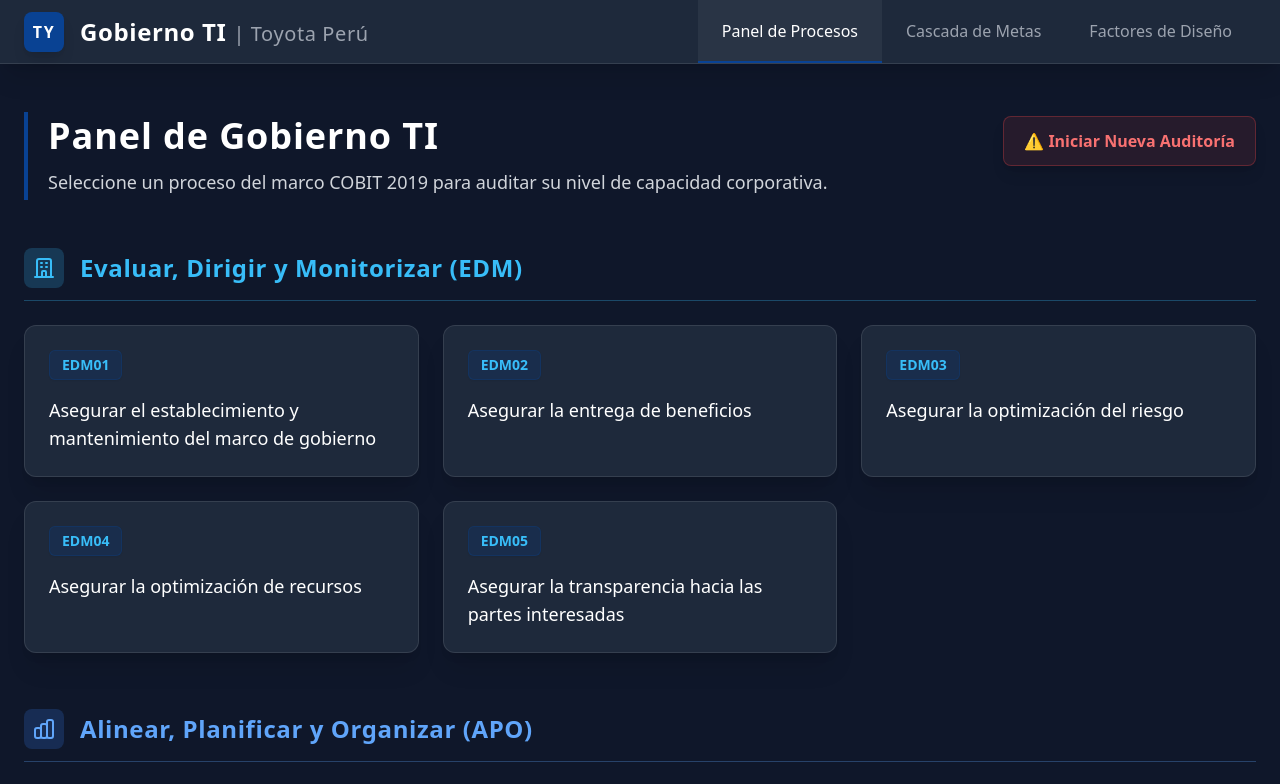
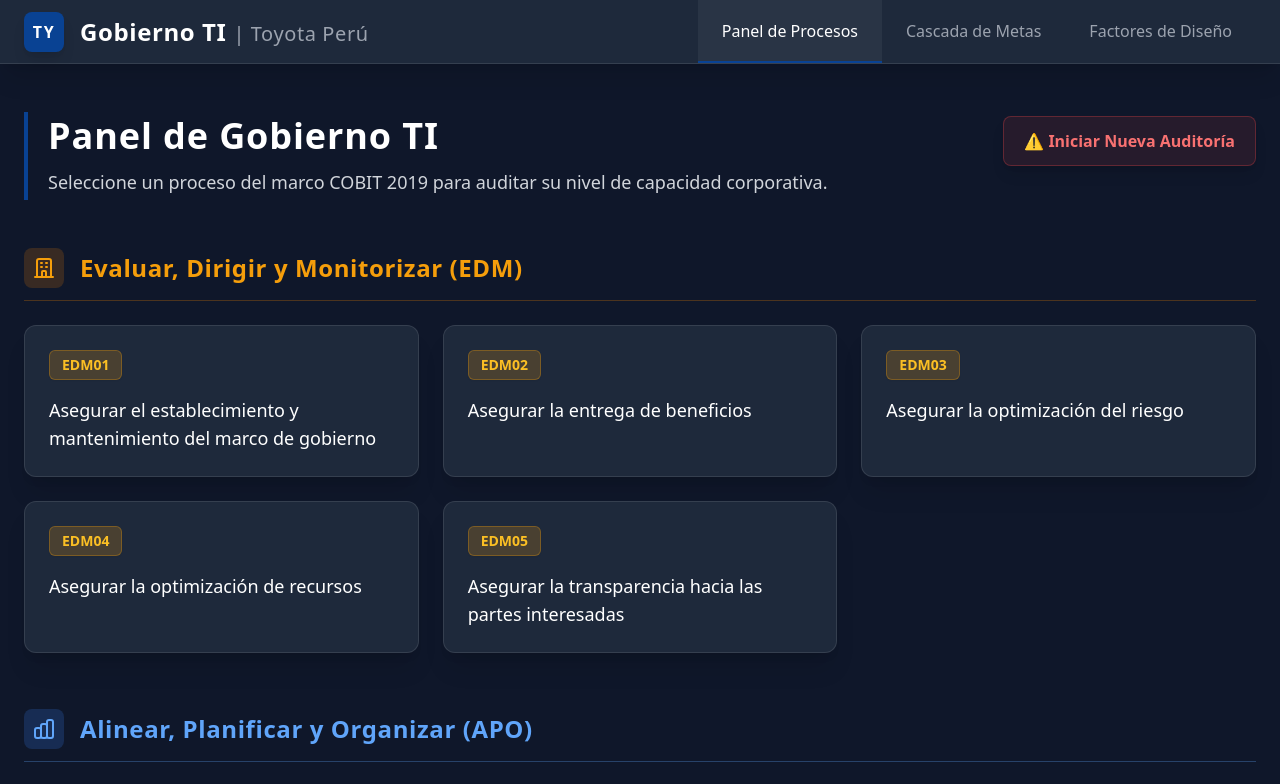
Before and after one commit to luis09u/gobierno-frontend, a React (Vite) app: page / in a window 1280 px wide. Shown: the top 784 px of the page. Built offline with nearby package versions, Linux system fonts and the light colour scheme.

Commit message:
inicio bai2

```diff
--- a/src/pages/PanelPrincipal.jsx
+++ b/src/pages/PanelPrincipal.jsx
@@ -77,14 +77,20 @@ export default function PanelPrincipal() {
 
       {/* DOMINIO EDM */}
       <div className="mb-14">
-        <div className="flex items-center gap-4 mb-6 border-b border-brand-accent/30 pb-3">
-          <div className="bg-brand-accent/20 p-2 rounded-lg">
-            <svg className="w-6 h-6 text-brand-accent" fill="none" stroke="currentColor" viewBox="0 0 24 24"><path strokeLinecap="round" strokeLinejoin="round" strokeWidth="2" d="M19 21V5a2 2 0 00-2-2H7a2 2 0 00-2 2v16m14 0h2m-2 0h-5m-9 0H3m2 0h5M9 7h1m-1 4h1m4-4h1m-1 4h1m-5 10v-5a1 1 0 011-1h2a1 1 0 011 1v5m-4 0h4"></path></svg>
+        <div className="flex items-center gap-4 mb-6 border-b border-amber-600/30 pb-3">
+          <div className="bg-amber-600/20 p-2 rounded-lg">
+            <svg className="w-6 h-6 text-amber-500" fill="none" stroke="currentColor" viewBox="0 0 24 24"><path strokeLinecap="round" strokeLinejoin="round" strokeWidth="2" d="M19 21V5a2 2 0 00-2-2H7a2 2 0 00-2 2v16m14 0h2m-2 0h-5m-9 0H3m2 0h5M9 7h1m-1 4h1m4-4h1m-1 4h1m-5 10v-5a1 1 0 011-1h2a1 1 0 011 1v5m-4 0h4"></path></svg>
           </div>
-          <h3 className="text-2xl font-semibold text-brand-accent tracking-wide">Evaluar, Dirigir y Monitorizar (EDM)</h3>
+          <h3 className="text-2xl font-semibold text-amber-500 tracking-wide">Evaluar, Dirigir y Monitorizar (EDM)</h3>
         </div>
         <div className="grid grid-cols-1 md:grid-cols-2 lg:grid-cols-3 gap-6">
-          {procesosEDM.map((proc) => <TarjetaProceso key={proc.id} proc={proc} colorClase="bg-brand-primary/20 text-brand-accent border-brand-primary/30 group-hover:bg-brand-primary group-hover:text-white" />)}
+          {procesosEDM.map((proc) => (
+            <TarjetaProceso
+              key={proc.id}
+              proc={proc}
+              colorClase="bg-amber-500/20 text-amber-400 border-amber-500/30 group-hover:bg-amber-600 group-hover:text-white"
+            />
+          ))}
         </div>
       </div>
 
```
